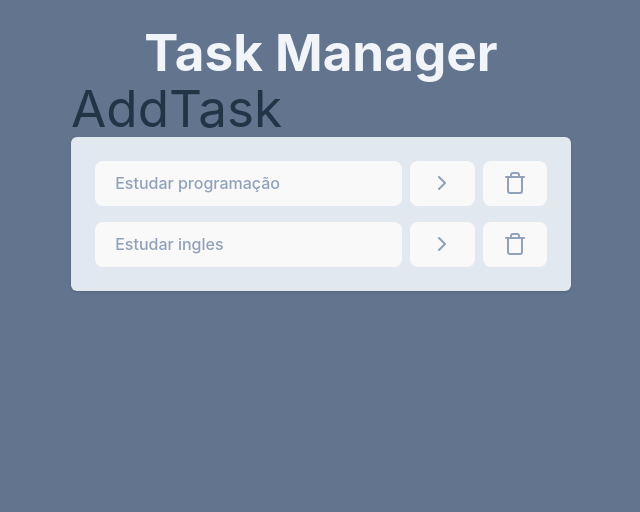
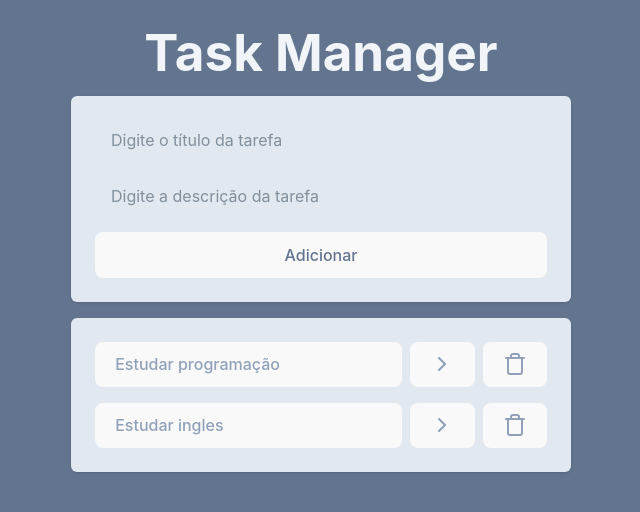
Before and after one commit to savass33/Estudo-React, a React (Vite) app: page / in a window 1280 px wide. Shown: the top 512 px of the page, without its empty margins (319-959 px from the left). Built offline with nearby package versions, Linux system fonts and the light colour scheme.

Commit message:
add: taskAdd

```diff
--- a/src/App.jsx
+++ b/src/App.jsx
@@ -33,13 +33,23 @@
     setTasks(newTasks);
   }
 
+  function onAddTaskSubmit(title, description) {
+    const newTask = {
+      id: tasks.length + 1,
+      title: title,
+      description: description,
+      isCompleted: false,
+    };
+    setTasks([...tasks, newTask]);
+  }
+
   return (
     <div className="w-screen h-screen bg-slate-500 flex justify-center p-6">
-      <div className="w-[500px]">
+      <div className="w-[500px] space-y-4">
         <h1 className="text-3xl text-slate-100 font-bold text-center">
           Task Manager
         </h1>
-        <AddTask />
+        <AddTask onAddTaskSubmit={onAddTaskSubmit} />
         <Tasks
           tasks={tasks}
           onTaskClick={onTaskClick}
--- a/src/components/AddTask.jsx
+++ b/src/components/AddTask.jsx
@@ -1,5 +1,40 @@
-function AddTask() {
-  return <h1>AddTask</h1>;
+import { useState } from "react";
+
+function AddTask({ onAddTaskSubmit }) {
+  const [title, setTitle] = useState("");
+  const [description, setDescription] = useState("");
+  return (
+    <div className="space-y-4 p-6 bg-slate-200 rounded-md shadow flex flex-col">
+      <input
+        type="text"
+        placeholder="Digite o título da tarefa"
+        className="border-slate-300 outline-slate-400 px-4 py-2 rounded-md"
+        value={title}
+        onChange={(event) => setTitle(event.target.value)}
+      />
+      <input
+        type="text"
+        placeholder="Digite a descrição da tarefa"
+        className="border-slate-300 outline-slate-400 px-4 py-2 rounded-md"
+        value={description}
+        onChange={(event) => setDescription(event.target.value)}
+      />
+      <button
+        onClick={() => {
+          // Verificar preenchimento dos campos
+          if (!title.trim() || !description.trim()) {
+            return alert("Preencha o título e a descrição");
+          }
+          onAddTaskSubmit(title, description);
+          setTitle("");
+          setDescription("");
+        }}
+        className="bg-slate-500 text-slate-500 px-4 py-2 rounded-med font-medium"
+      >
+        Adicionar
+      </button>
+    </div>
+  );
 }
 
 export default AddTask;
```
